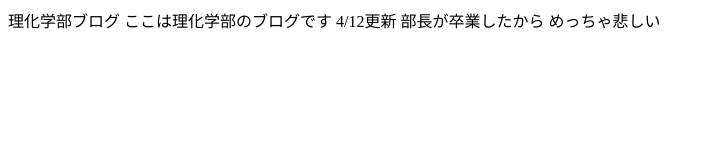
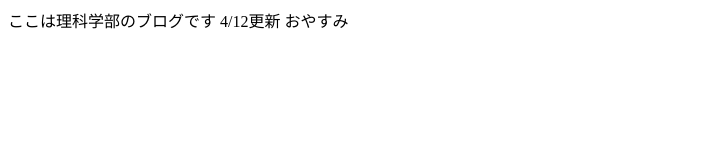
Before and after one commit to FF15borm/blog.github.io, a plain HTML site: page index.html in a window 1280 px wide. Shown: the whole page, without its empty margins (0-715 px from the left). Drawn offline with Linux system fonts and the light colour scheme.

Commit message:
Update index.html

```diff
--- a/index.html
+++ b/index.html
@@ -1,6 +1,6 @@
-<div class="box11">
-    <p>理化学部ブログ
-        ここは理化学部のブログです
-        4/12更新
-        部長が卒業したから
-                    めっちゃ悲しい<p>
+<div class="box7">
+    <p>ここは理科学部のブログです
+    4/12更新
+        おやすみ
+    </p>
+</div>
```
